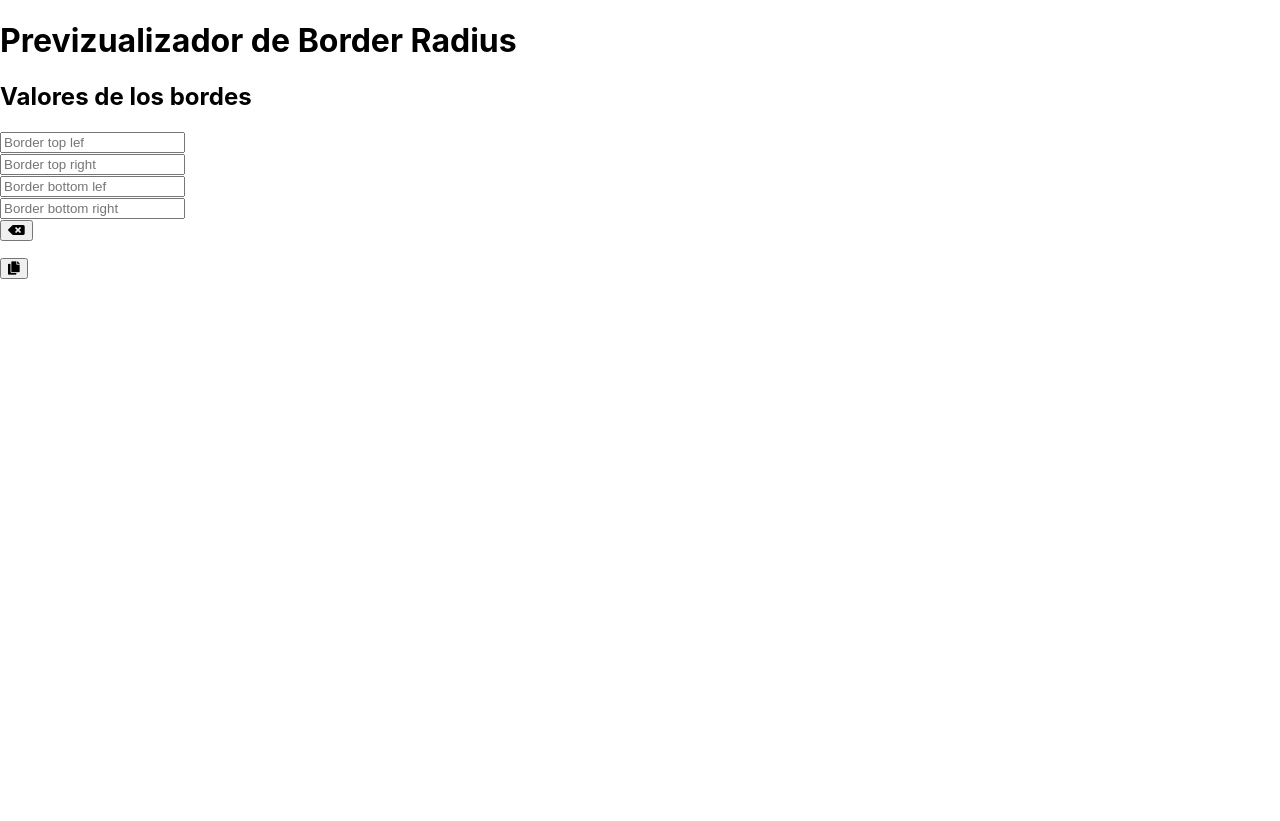
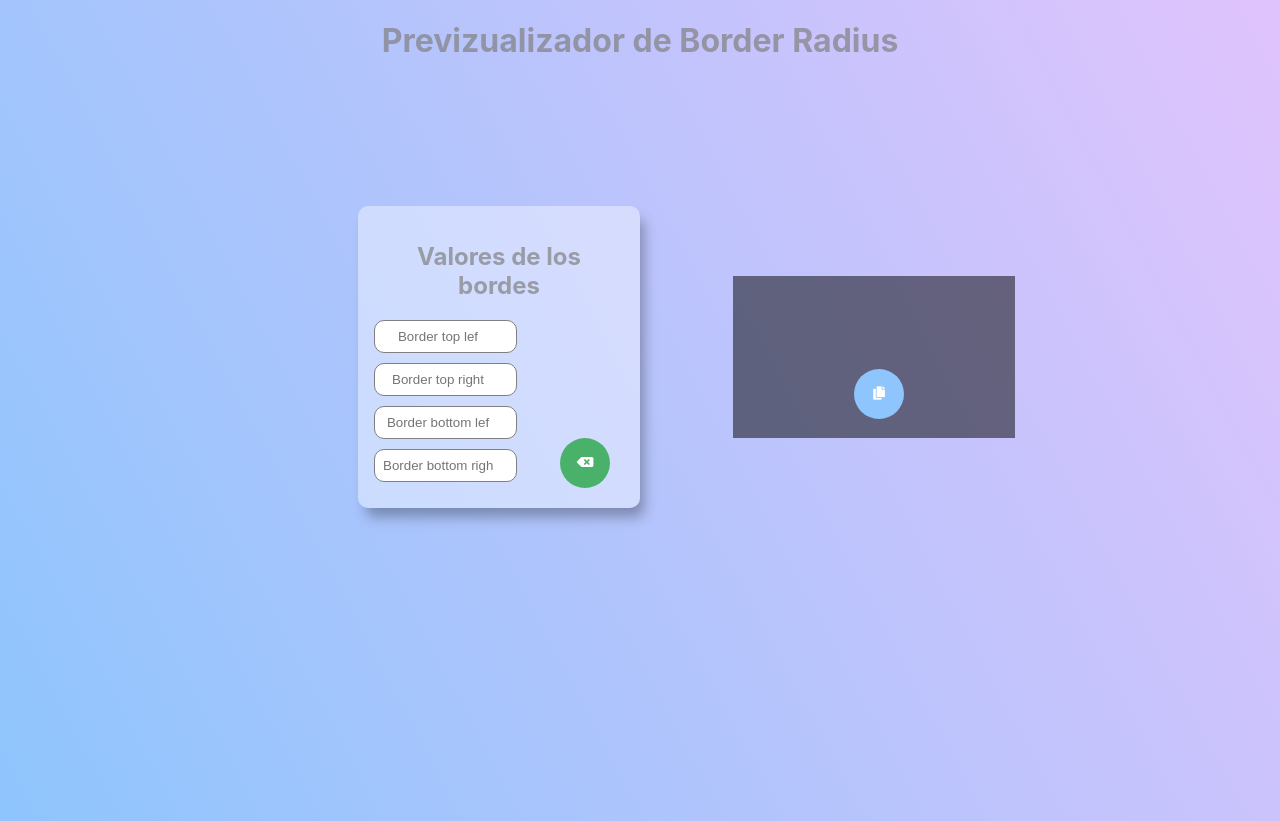
Before and after one commit to Ancient-R/02-preview-border-radius, a React (Create React App) app: page / in a window 1280 px wide. Before the commit the page ends 800 px from the top, so only its background shows below. Built offline with nearby package versions, Linux system fonts and the light colour scheme.

Commit message:
Agregando los estilos de todos los componentes

```diff
--- a/src/index.css
+++ b/src/index.css
@@ -3,11 +3,139 @@ body {
   font-family: -apple-system, BlinkMacSystemFont, 'Segoe UI', 'Roboto', 'Oxygen',
     'Ubuntu', 'Cantarell', 'Fira Sans', 'Droid Sans', 'Helvetica Neue',
     sans-serif;
-  -webkit-font-smoothing: antialiased;
-  -moz-osx-font-smoothing: grayscale;
+  background-image: linear-gradient(62deg, #8EC5FC 0%, #E0C3FC 100%);
+  color: rgba(128, 128, 128, .7);
+  height: 100vh;
 }
 
 code {
   font-family: source-code-pro, Menlo, Monaco, Consolas, 'Courier New',
     monospace;
 }
+
+/* ESTILOS GENERALES PARA LOS BOTONES */
+button{
+  cursor: pointer;
+}
+
+/* ESTILOS AL COMPONENTE HEADER */
+.title{
+  text-align: center;
+}
+
+/* ESTILOS AL CONTENEDOR PRINCIPAL */
+.container{
+  max-width: 750px;
+  height: 550px;
+  display: flex;
+  flex-wrap: wrap;
+  justify-content: space-evenly;
+  align-items: center;
+  margin-left: auto;
+  margin-right: auto;
+}
+
+
+/* ESTILOS DEL FORMULARIO */
+.form{
+  background-color: rgba(255, 255, 255, .4);
+  width: 250px;
+  margin-left: auto;
+  margin-right: auto;
+  padding: 1rem;
+  border-radius: 10px;
+  position: relative;
+  box-shadow: 6px 11px 13px -2px rgba(0,0,0,0.3);
+}
+
+.form-title{
+  text-align: center;
+}
+
+.form-group{
+  display: flex;
+  margin-bottom: 10px;
+}
+
+.form-input{
+  width: 50%;
+  border: 1px solid gray;
+  text-align: center;
+  border-radius: 10px;
+  outline: none;
+  padding: .5rem;
+}
+
+.form-clear,
+.button-copy{
+  border: none;
+  position: absolute;
+  border-radius: 50%;
+  width: 50px;
+  height: 50px;
+  display: flex;
+  justify-content: center;
+  align-items: center;
+  outline: none;
+  color: #fff;
+}
+
+.form-clear{
+  bottom: 20px;
+  right: 30px;
+  background-color: rgba(40, 167, 69, .8);
+}
+
+
+/*  ESITLOS PARA LA FIGURA QUE MOSTRARA EL BORDER RADIUS */
+.border-preview{
+  background-color: rgba(0, 0, 0, .5);
+  padding: 1rem;
+  width: 250px;
+  height: 130px;
+  display: flex;
+  align-items: center;
+  justify-content: center;
+  color: #fff;
+}
+
+.border-code{
+  width: 200px;
+  height: 100px;
+  padding: 1rem;
+  font-size: 12px;
+}
+
+/* ESTILOS PARA LOS BOTONES DEL COMPONENTE BORDERCLASSES */
+.container-class{
+  position: relative;
+}
+
+.button-copy{
+  top: 50px;
+  left: 80px;
+  background-color: #8EC5FC;
+}
+
+.copied{
+  position: absolute;
+  left: 75px;
+  top: -90px;
+  background-color: rgba(51, 51, 51, 0.782);
+  border-radius: 5px;
+  padding: 5px;
+}
+
+.fadein{
+  animation: fadein .5s ease;
+}
+
+@keyframes fadein {
+  0% {
+    transform: scale(0)
+  }
+
+  100%{
+    transform: translate3d(2);
+  }
+}
```
